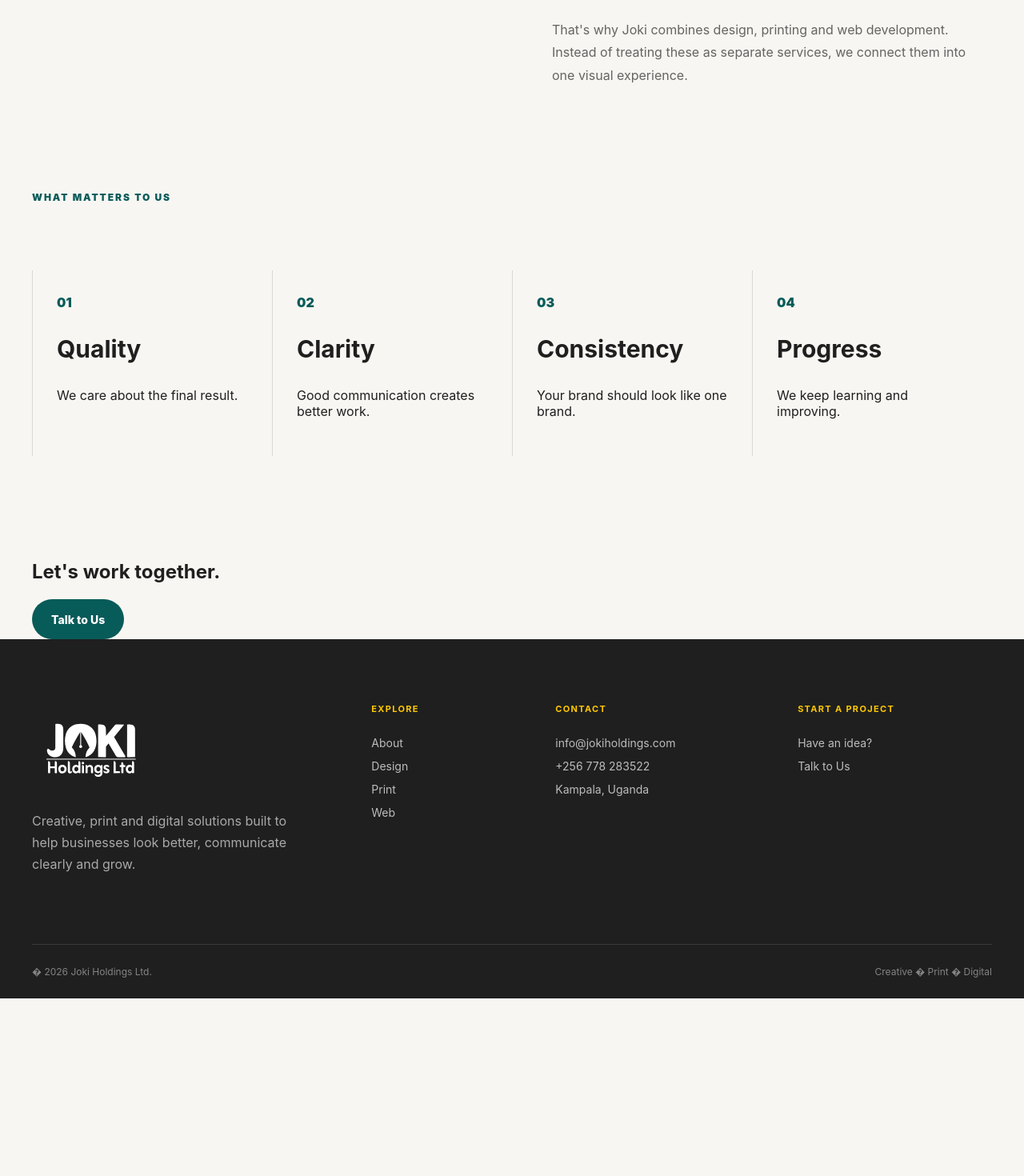
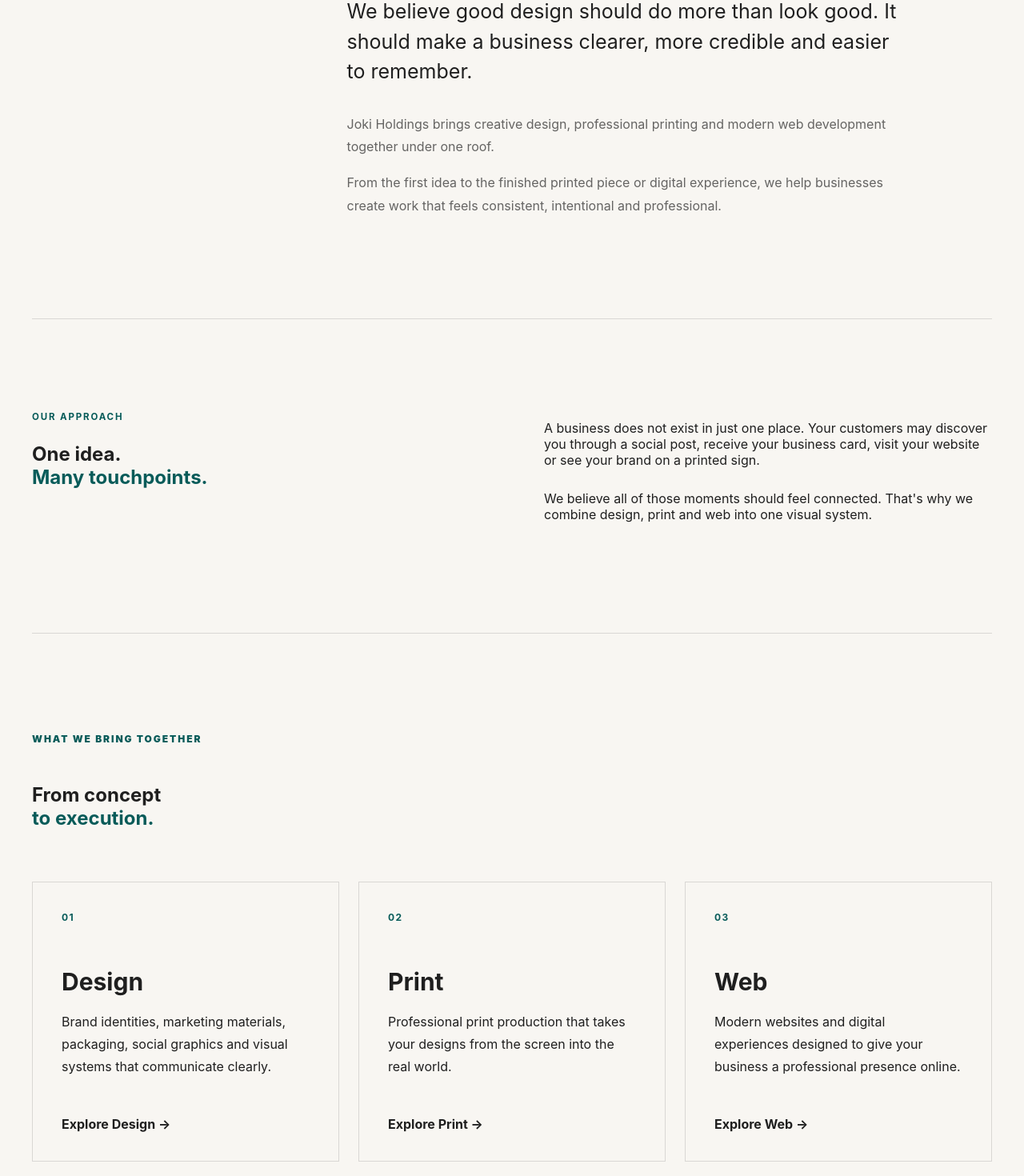
Before and after one commit to Jogeza/joki-holdings, a React (Create React App) app: page /about in a window 1280 px wide. Shown: the part 860-2330 px from the top of the page at 80% size. Before the commit the page ends 2108 px from the top, so only its background shows below. Built offline with nearby package versions, Linux system fonts and the light colour scheme.

Commit message:
feat: build Joki Holdings about page

```diff
--- a/public/index.html
+++ b/public/index.html
@@ -4,7 +4,7 @@
     <meta charset="utf-8" />
 
     <!-- Joki Holdings favicon -->
-    <link rel="icon" type="image/svg+xml" href="%PUBLIC_URL%/brand-assets/joki-logo.svg" />
+    <link rel="icon" type="image/svg+xml" href="%PUBLIC_URL%/favicon.svg" />
 
     <meta name="viewport" content="width=device-width, initial-scale=1" />
 
--- a/src/App.css
+++ b/src/App.css
@@ -2235,3 +2235,289 @@
     margin-top: 5rem;
   }
 }
+
+/* =========================================================
+   JOKI ABOUT PAGE
+   ========================================================= */
+
+.joki-about-page {
+  overflow: hidden;
+}
+
+.joki-about-hero {
+  max-width: 1000px;
+}
+
+
+/* ABOUT INTRO */
+
+.joki-about-grid {
+  display: grid;
+  grid-template-columns: minmax(180px, 0.7fr) minmax(0, 1.8fr);
+  gap: 80px;
+  padding: 110px 0;
+  border-top: 1px solid rgba(31, 31, 31, 0.14);
+}
+
+.joki-about-copy {
+  max-width: 780px;
+}
+
+.joki-about-copy p {
+  max-width: 700px;
+}
+
+.joki-about-copy .joki-large-text {
+  margin-bottom: 32px;
+}
+
+
+/* APPROACH */
+
+.joki-about-approach {
+  display: grid;
+  grid-template-columns: minmax(0, 1fr) minmax(0, 1fr);
+  gap: 80px;
+  padding: 110px 0;
+  border-top: 1px solid rgba(31, 31, 31, 0.14);
+  border-bottom: 1px solid rgba(31, 31, 31, 0.14);
+}
+
+.joki-about-approach-heading h2 {
+  margin: 24px 0 0;
+  max-width: 600px;
+}
+
+.joki-about-approach-heading h2 span,
+.joki-about-services-header h2 span,
+.joki-about-statement h2 span {
+  display: block;
+  color: var(--joki-teal);
+}
+
+.joki-about-approach-content {
+  max-width: 650px;
+}
+
+.joki-about-approach-content p {
+  margin-bottom: 28px;
+}
+
+
+/* SERVICES */
+
+.joki-about-services {
+  padding: 120px 0;
+}
+
+.joki-about-services-header {
+  max-width: 750px;
+  margin-bottom: 65px;
+}
+
+.joki-about-services-header h2 {
+  margin-top: 24px;
+}
+
+.joki-about-services-grid {
+  display: grid;
+  grid-template-columns: repeat(3, 1fr);
+  gap: 24px;
+}
+
+.joki-about-service-card {
+  position: relative;
+  min-height: 350px;
+  padding: 36px;
+  border: 1px solid rgba(31, 31, 31, 0.14);
+  background: var(--joki-offwhite);
+  display: flex;
+  flex-direction: column;
+  transition:
+    transform 0.25s ease,
+    border-color 0.25s ease,
+    box-shadow 0.25s ease;
+}
+
+.joki-about-service-card:hover {
+  transform: translateY(-6px);
+  border-color: var(--joki-teal);
+  box-shadow: 0 18px 45px rgba(0, 0, 0, 0.08);
+}
+
+.joki-about-service-card > span {
+  font-size: 12px;
+  font-weight: 700;
+  letter-spacing: 0.12em;
+  color: var(--joki-teal);
+}
+
+.joki-about-service-card h3 {
+  margin: 55px 0 18px;
+  font-size: 30px;
+}
+
+.joki-about-service-card p {
+  margin: 0;
+  line-height: 1.75;
+}
+
+.joki-about-service-card a {
+  margin-top: auto;
+  padding-top: 30px;
+  color: var(--joki-charcoal);
+  font-weight: 700;
+  text-decoration: none;
+  transition: color 0.2s ease;
+}
+
+.joki-about-service-card a:hover {
+  color: var(--joki-teal);
+}
+
+
+/* VALUES */
+
+.joki-values {
+  padding: 110px 0;
+  border-top: 1px solid rgba(31, 31, 31, 0.14);
+}
+
+.joki-values-grid {
+  display: grid;
+  grid-template-columns: repeat(4, 1fr);
+  gap: 30px;
+  margin-top: 60px;
+}
+
+.joki-values-grid > div {
+  padding-top: 25px;
+  border-top: 2px solid var(--joki-charcoal);
+}
+
+.joki-values-grid > div > span {
+  font-size: 12px;
+  font-weight: 700;
+  letter-spacing: 0.12em;
+  color: var(--joki-teal);
+}
+
+.joki-values-grid h3 {
+  margin: 30px 0 14px;
+  font-size: 23px;
+}
+
+.joki-values-grid p {
+  margin: 0;
+  line-height: 1.7;
+}
+
+
+/* BELIEF STATEMENT */
+
+.joki-about-statement {
+  padding: 120px 0;
+  border-top: 1px solid rgba(31, 31, 31, 0.14);
+}
+
+.joki-about-statement h2 {
+  max-width: 950px;
+  margin: 28px 0 35px;
+}
+
+.joki-about-statement p {
+  max-width: 650px;
+  line-height: 1.8;
+}
+
+
+/* CTA */
+
+.joki-about-page .joki-page-cta {
+  margin-top: 0;
+}
+
+
+/* =========================================================
+   RESPONSIVE
+   ========================================================= */
+
+@media (max-width: 900px) {
+
+  .joki-about-grid {
+    grid-template-columns: 1fr;
+    gap: 35px;
+    padding: 80px 0;
+  }
+
+  .joki-about-approach {
+    grid-template-columns: 1fr;
+    gap: 40px;
+    padding: 80px 0;
+  }
+
+  .joki-about-services {
+    padding: 90px 0;
+  }
+
+  .joki-about-services-grid {
+    grid-template-columns: 1fr;
+  }
+
+  .joki-about-service-card {
+    min-height: auto;
+  }
+
+  .joki-values {
+    padding: 90px 0;
+  }
+
+  .joki-values-grid {
+    grid-template-columns: repeat(2, 1fr);
+  }
+
+  .joki-about-statement {
+    padding: 90px 0;
+  }
+}
+
+
+@media (max-width: 600px) {
+
+  .joki-about-grid,
+  .joki-about-approach,
+  .joki-about-statement {
+    padding: 65px 0;
+  }
+
+  .joki-about-services {
+    padding: 70px 0;
+  }
+
+  .joki-about-services-header {
+    margin-bottom: 40px;
+  }
+
+  .joki-about-service-card {
+    padding: 28px;
+  }
+
+  .joki-about-service-card h3 {
+    margin-top: 40px;
+    font-size: 26px;
+  }
+
+  .joki-values {
+    padding: 70px 0;
+  }
+
+  .joki-values-grid {
+    grid-template-columns: 1fr;
+    gap: 40px;
+    margin-top: 40px;
+  }
+
+  .joki-about-statement h2 {
+    margin-top: 22px;
+  }
+}
--- a/src/pages/About.jsx
+++ b/src/pages/About.jsx
@@ -3,12 +3,12 @@ import { Link } from "react-router-dom";
 
 export default function About() {
   return (
-    <section className="joki-page">
-
+    <section className="joki-page joki-about-page">
       <div className="joki-container">
 
-        <div className="joki-page-hero">
-          <span className="joki-eyebrow">About Joki</span>
+        {/* HERO */}
+        <div className="joki-page-hero joki-about-hero">
+          <span className="joki-eyebrow">04 / About Joki</span>
 
           <h1>
             Creative work
@@ -22,6 +22,8 @@ export default function About() {
           </p>
         </div>
 
+
+        {/* INTRODUCTION */}
         <div className="joki-about-grid">
 
           <div>
@@ -30,7 +32,8 @@ export default function About() {
             </span>
           </div>
 
-          <div>
+          <div className="joki-about-copy">
+
             <p className="joki-large-text">
               We believe good design should do more than look good.
               It should make a business clearer, more credible and
@@ -38,14 +41,126 @@ export default function About() {
             </p>
 
             <p>
-              That's why Joki combines design, printing and web
-              development. Instead of treating these as separate
-              services, we connect them into one visual experience.
+              Joki Holdings brings creative design, professional
+              printing and modern web development together under one
+              roof.
             </p>
+
+            <p>
+              From the first idea to the finished printed piece or
+              digital experience, we help businesses create work
+              that feels consistent, intentional and professional.
+            </p>
+
           </div>
 
         </div>
 
+
+        {/* OUR APPROACH */}
+        <div className="joki-about-approach">
+
+          <div className="joki-about-approach-heading">
+            <span className="joki-section-number">
+              OUR APPROACH
+            </span>
+
+            <h2>
+              One idea.
+              <span> Many touchpoints.</span>
+            </h2>
+          </div>
+
+          <div className="joki-about-approach-content">
+
+            <p>
+              A business does not exist in just one place. Your
+              customers may discover you through a social post,
+              receive your business card, visit your website or see
+              your brand on a printed sign.
+            </p>
+
+            <p>
+              We believe all of those moments should feel connected.
+              That's why we combine design, print and web into one
+              visual system.
+            </p>
+
+          </div>
+
+        </div>
+
+
+        {/* SERVICES */}
+        <div className="joki-about-services">
+
+          <div className="joki-about-services-header">
+            <span className="joki-eyebrow">
+              What we bring together
+            </span>
+
+            <h2>
+              From concept
+              <span> to execution.</span>
+            </h2>
+          </div>
+
+          <div className="joki-about-services-grid">
+
+            <div className="joki-about-service-card">
+              <span>01</span>
+
+              <h3>Design</h3>
+
+              <p>
+                Brand identities, marketing materials, packaging,
+                social graphics and visual systems that communicate
+                clearly.
+              </p>
+
+              <Link to="/design">
+                Explore Design →
+              </Link>
+            </div>
+
+
+            <div className="joki-about-service-card">
+              <span>02</span>
+
+              <h3>Print</h3>
+
+              <p>
+                Professional print production that takes your
+                designs from the screen into the real world.
+              </p>
+
+              <Link to="/print">
+                Explore Print →
+              </Link>
+            </div>
+
+
+            <div className="joki-about-service-card">
+              <span>03</span>
+
+              <h3>Web</h3>
+
+              <p>
+                Modern websites and digital experiences designed to
+                give your business a professional presence online.
+              </p>
+
+              <Link to="/web">
+                Explore Web →
+              </Link>
+            </div>
+
+          </div>
+
+        </div>
+
+
+        {/* VALUES */}
         <div className="joki-values">
 
           <span className="joki-eyebrow">
@@ -56,33 +171,48 @@ export default function About() {
 
             <div>
               <span>01</span>
+
               <h3>Quality</h3>
+
               <p>
-                We care about the final result.
+                We care about the final result and the details that
+                make good work stand out.
               </p>
             </div>
 
+
             <div>
               <span>02</span>
+
               <h3>Clarity</h3>
+
               <p>
-                Good communication creates better work.
+                Good communication creates better ideas, better
+                decisions and better work.
               </p>
             </div>
 
+
             <div>
               <span>03</span>
+
               <h3>Consistency</h3>
+
               <p>
-                Your brand should look like one brand.
+                Your brand should feel like one brand wherever
+                customers encounter it.
               </p>
             </div>
 
+
             <div>
               <span>04</span>
+
               <h3>Progress</h3>
+
               <p>
-                We keep learning and improving.
+                We keep learning, experimenting and improving the
+                way we work.
               </p>
             </div>
 
@@ -90,16 +220,46 @@ export default function About() {
 
         </div>
 
+
+        {/* FINAL STATEMENT */}
+        <div className="joki-about-statement">
+
+          <span className="joki-section-number">
+            OUR BELIEF
+          </span>
+
+          <h2>
+            Good work should
+            <span> move a business forward.</span>
+          </h2>
+
+          <p>
+            Whether you need a new identity, something printed or a
+            stronger presence online, the goal is the same:
+            create work that helps your business communicate and
+            grow.
+          </p>
+
+        </div>
+
+
+        {/* CTA */}
         <div className="joki-page-cta">
-          <h2>Let's work together.</h2>
 
-          <Link to="/contact" className="joki-button joki-button-primary">
+          <h2>
+            Let's work together.
+          </h2>
+
+          <Link
+            to="/contact"
+            className="joki-button joki-button-primary"
+          >
             Talk to Us
           </Link>
+
         </div>
 
       </div>
-
     </section>
   );
 }
```
